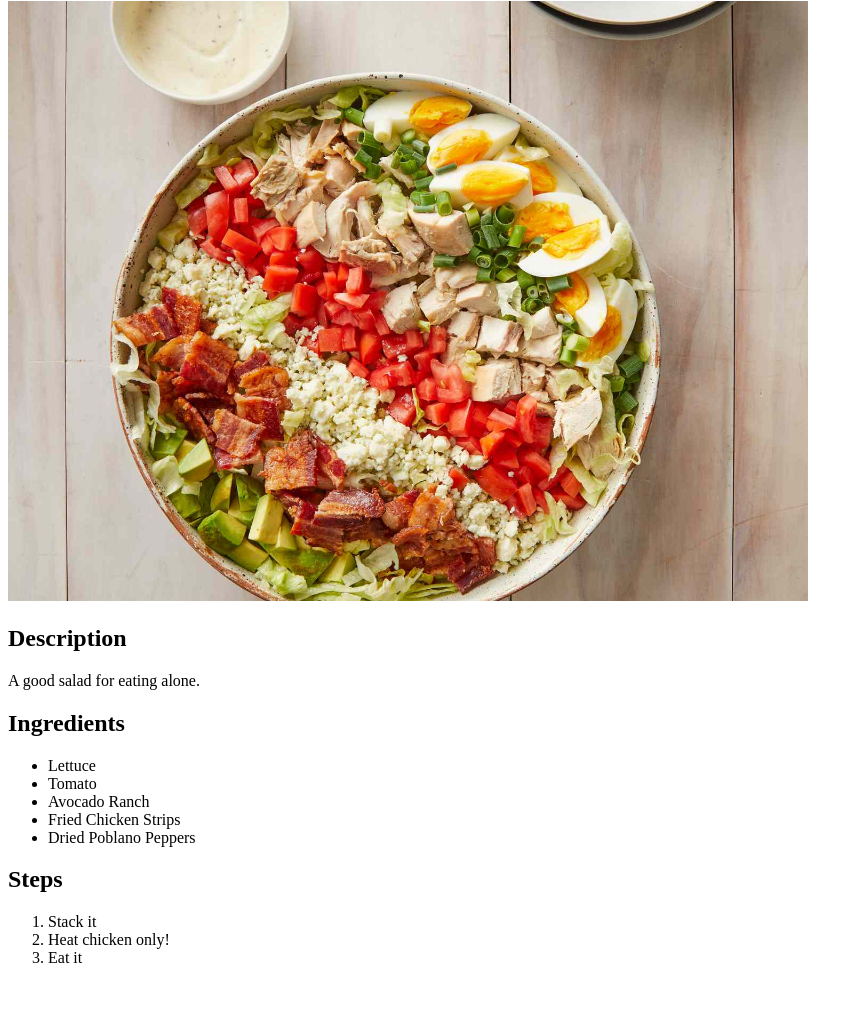
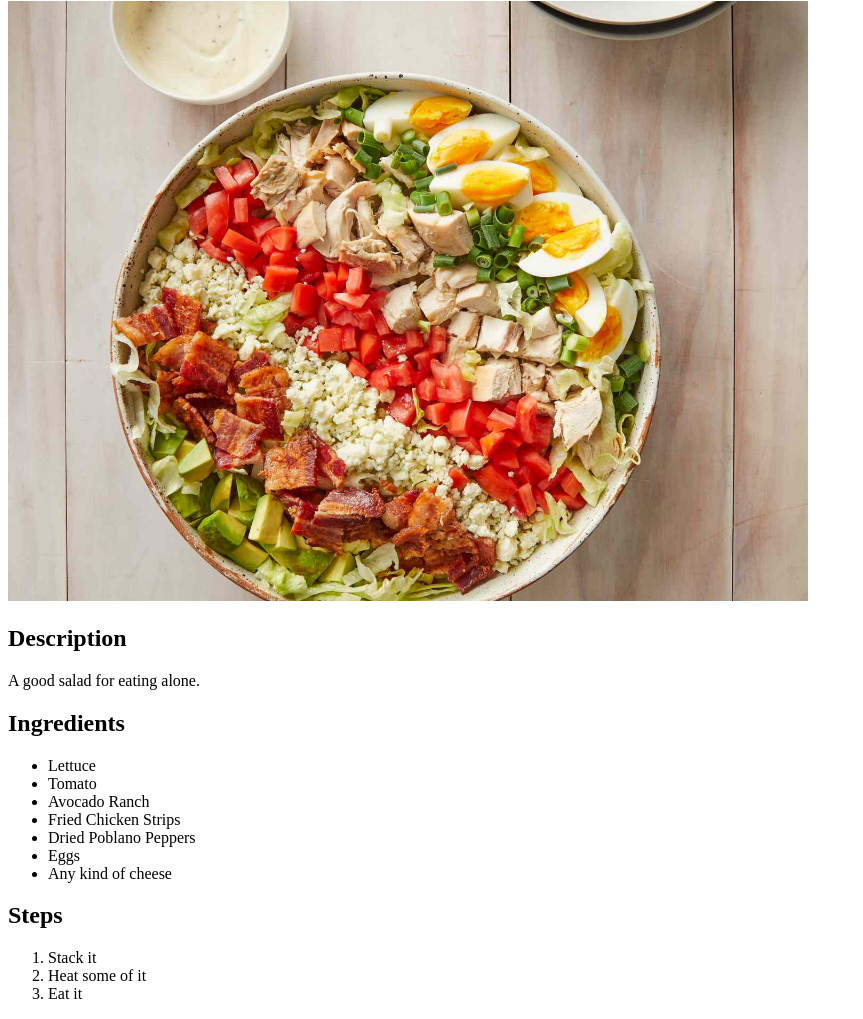
Before and after one commit to coyote-khan/odin-recipes, a plain HTML site: page recipes/cobb-salad.html in a window 1280 px wide. Shown: the part 105-1124 px from the top of the page, without its empty margins (0-863 px from the left). Before the commit the page ends 1088 px from the top, so only its background shows below. Drawn offline with Linux system fonts and the light colour scheme.

Commit message:
Fix ingredients on Cobb Salad

```diff
--- a/recipes/cobb-salad.html
+++ b/recipes/cobb-salad.html
@@ -18,11 +18,13 @@
             <li>Avocado Ranch</li>
             <li>Fried Chicken Strips</li>
             <li>Dried Poblano Peppers</li>
+            <li>Eggs</li>
+            <li>Any kind of cheese</li>
         </ul>
     <h2>Steps</h2>
         <ol>
             <li>Stack it</li>
-            <li>Heat chicken only!</li>
+            <li>Heat some of it</li>
             <li>Eat it</li>
         </ol>
 </body>
```
